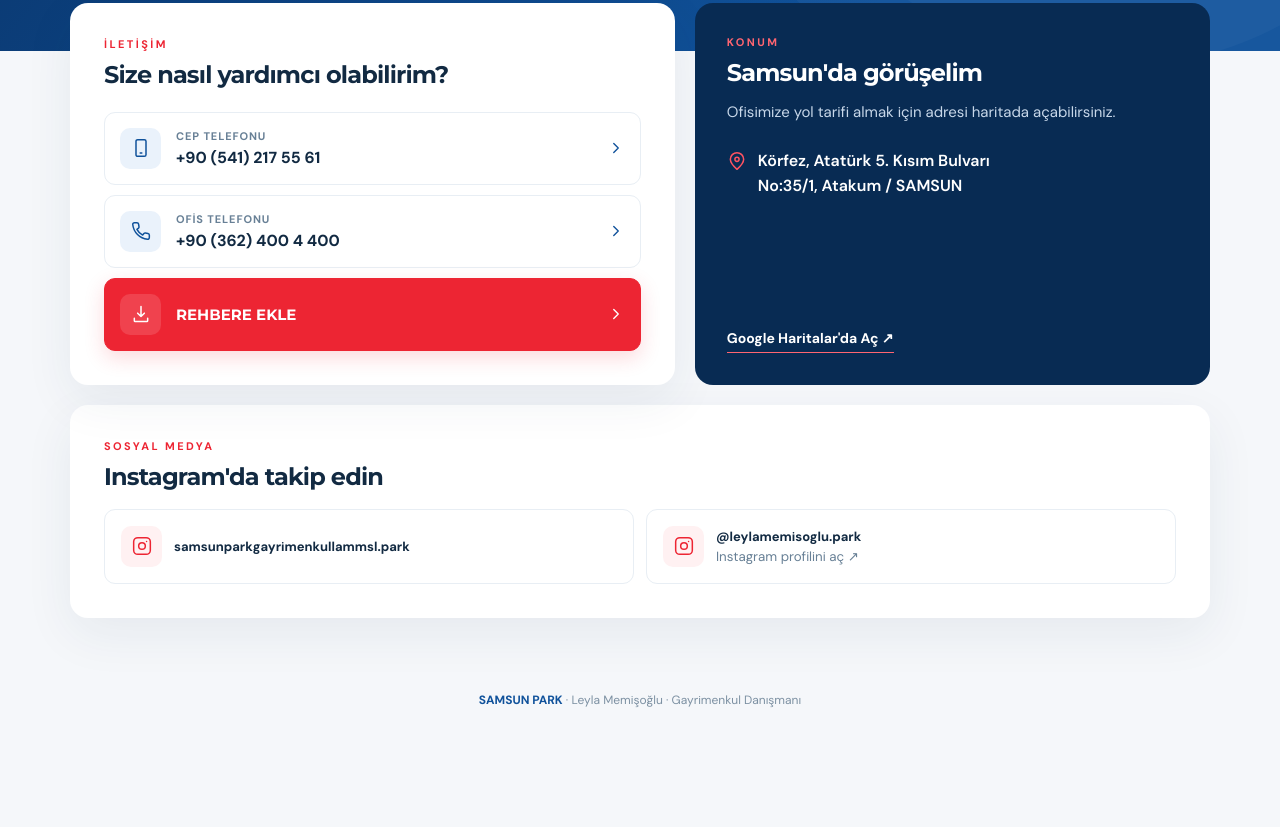
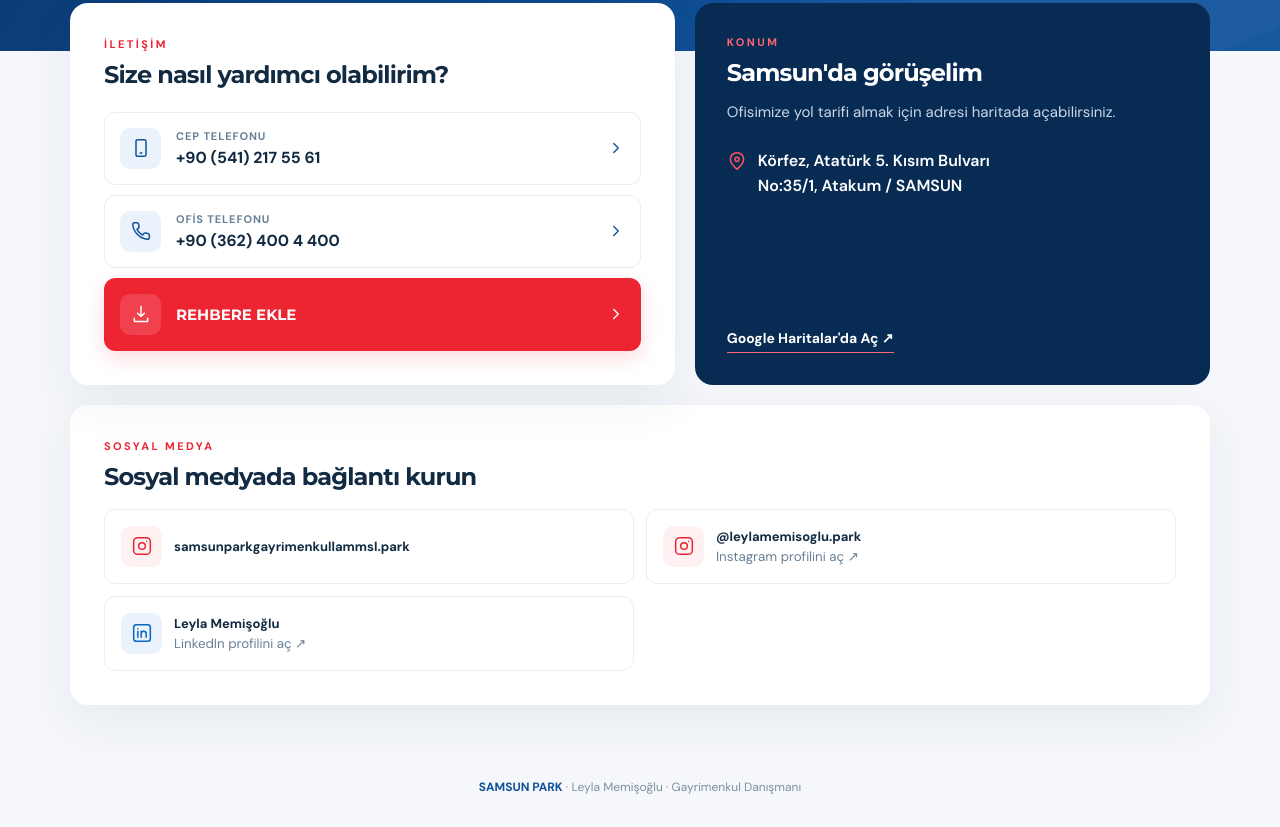
Before and after one commit to komutuv/leyla, a plain HTML site: page index.html in a window 1280 px wide. Shown: the part 610-1437 px from the top of the page. Before the commit the page ends 1350 px from the top, so only its background shows below. Drawn offline with Linux system fonts and the light colour scheme.

Commit message:
Update index.html

```diff
--- a/index.html
+++ b/index.html
@@ -33,7 +33,7 @@
     <a class="contact-row" href="tel:+903624004400"><span class="icon"><svg viewBox="0 0 24 24" aria-hidden="true"><path d="M22 16.9v3a2 2 0 0 1-2.2 2A19.8 19.8 0 0 1 2.1 4.2 2 2 0 0 1 4.1 2h3a2 2 0 0 1 2 1.7l.5 3a2 2 0 0 1-.6 1.8L7.1 10a16 16 0 0 0 6.9 6.9l1.5-1.9a2 2 0 0 1 1.8-.6l3 .5a2 2 0 0 1 1.7 1.9Z"/></svg></span><span><span class="contact-label">Ofis Telefonu</span><span class="contact-value">+90 (362) 400 4 400</span></span><svg class="arrow" viewBox="0 0 24 24" aria-hidden="true"><path d="m9 18 6-6-6-6"/></svg></a>
     <button class="contact-row contact-save" id="save-contact" type="button" style="cursor:pointer;text-align:left;width:100%"><span class="icon"><svg viewBox="0 0 24 24" aria-hidden="true"><path d="M12 3v12m-4-4 4 4 4-4M4 17v3a1 1 0 0 0 1 1h14a1 1 0 0 0 1-1v-3"/></svg></span><span class="contact-value">REHBERE EKLE</span><svg class="arrow" viewBox="0 0 24 24" aria-hidden="true"><path d="m9 18 6-6-6-6"/></svg></button>
   </div></section><section class="info"><div><div class="section-kicker">Konum</div><h2>Samsun'da görüşelim</h2><p>Ofisimize yol tarifi almak için adresi haritada açabilirsiniz.</p><div class="address"><svg viewBox="0 0 24 24" aria-hidden="true"><path d="M20 10c0 5-8 12-8 12S4 15 4 10a8 8 0 1 1 16 0Z"/><circle cx="12" cy="10" r="2.5"/></svg><span>Körfez, Atatürk 5. Kısım Bulvarı<br>No:35/1, Atakum / SAMSUN</span></div></div><a class="map-link" href="https://www.google.com/maps/search/?api=1&amp;query=K%C3%B6rfez%20Atat%C3%BCrk%205.%20K%C4%B1s%C4%B1m%20Bulvar%C4%B1%20No%3A35%2F1%20Atakum%20Samsun" target="_blank" rel="noopener noreferrer">Google Haritalar'da Aç ↗</a></section></div>
-    <section class="card socials"><div class="section-kicker">Sosyal Medya</div><h2>Instagram'da takip edin</h2><div class="social-grid"><div class="social"><span class="icon"><svg viewBox="0 0 24 24" aria-hidden="true"><rect x="2" y="2" width="20" height="20" rx="5"/><circle cx="12" cy="12" r="4"/><path d="M17.5 6.5h.01"/></svg></span><span><strong>samsunparkgayrimenkullammsl.park</strong></span></div><a class="social" href="https://www.instagram.com/leylamemisoglu.park/" target="_blank" rel="noopener noreferrer"><span class="icon"><svg viewBox="0 0 24 24" aria-hidden="true"><rect x="2" y="2" width="20" height="20" rx="5"/><circle cx="12" cy="12" r="4"/><path d="M17.5 6.5h.01"/></svg></span><span><strong>@leylamemisoglu.park</strong><small>Instagram profilini aç ↗</small></span></a></div></section>
+    <section class="card socials"><div class="section-kicker">Sosyal Medya</div><h2>Sosyal medyada bağlantı kurun</h2><div class="social-grid"><div class="social"><span class="icon"><svg viewBox="0 0 24 24" aria-hidden="true"><rect x="2" y="2" width="20" height="20" rx="5"/><circle cx="12" cy="12" r="4"/><path d="M17.5 6.5h.01"/></svg></span><span><strong>samsunparkgayrimenkullammsl.park</strong></span></div><a class="social" href="https://www.instagram.com/leylamemisoglu.park/" target="_blank" rel="noopener noreferrer"><span class="icon"><svg viewBox="0 0 24 24" aria-hidden="true"><rect x="2" y="2" width="20" height="20" rx="5"/><circle cx="12" cy="12" r="4"/><path d="M17.5 6.5h.01"/></svg></span><span><strong>@leylamemisoglu.park</strong><small>Instagram profilini aç ↗</small></span></a><a class="social" href="https://tr.linkedin.com/in/leyla-memi%C5%9Fo%C4%9Flu-komut-21146160" target="_blank" rel="noopener noreferrer" aria-label="Leyla Memişoğlu LinkedIn profili"><span class="icon" style="background:#eaf2fb;color:#0a66c2"><svg viewBox="0 0 24 24" aria-hidden="true"><rect x="2" y="2" width="20" height="20" rx="3"/><path d="M7 10v7M7 7h.01M11 17v-7m0 3a3 3 0 0 1 6 0v4"/></svg></span><span><strong>Leyla Memişoğlu</strong><small>LinkedIn profilini aç ↗</small></span></a></div></section>
   </div><footer class="footer"><b>SAMSUN PARK</b> · Leyla Memişoğlu · Gayrimenkul Danışmanı</footer>
 </main>
 <script>
```
